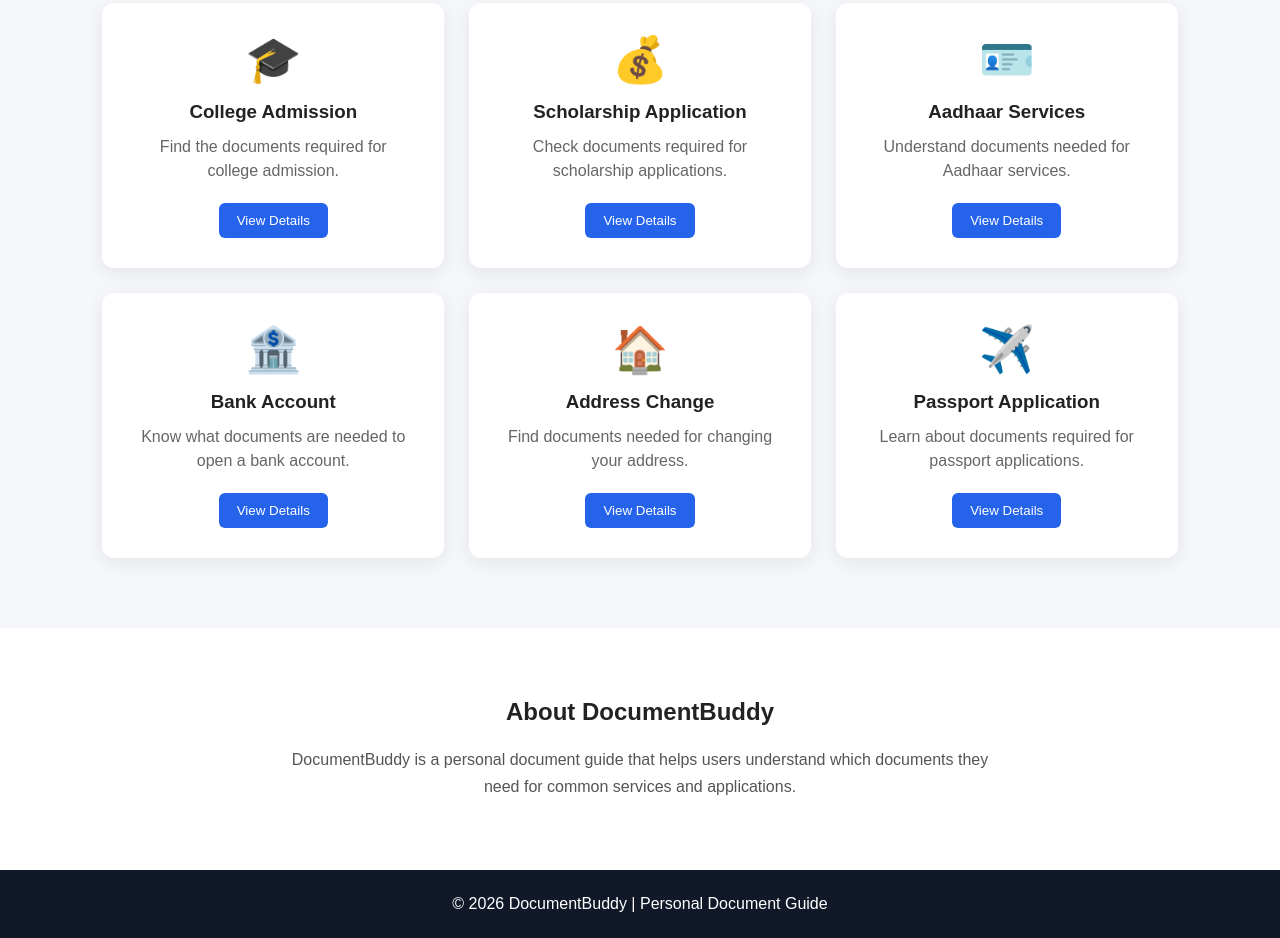
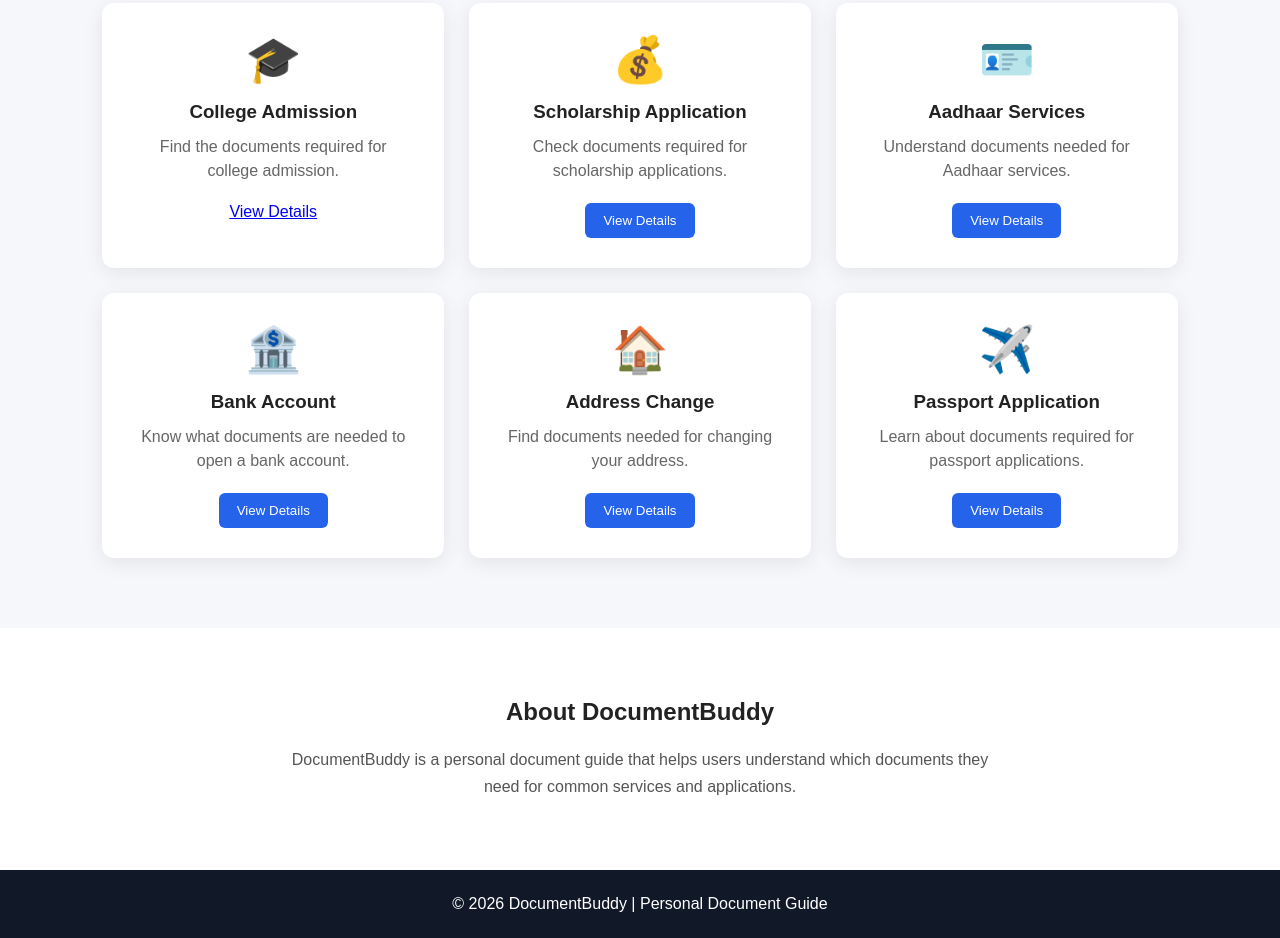
Before and after one commit to KDprasanna/Document-Buddy-, a plain HTML site: page index.html in a window 1280 px wide. Shown: the part 746-1684 px from the top of the page. Drawn offline with Linux system fonts and the light colour scheme.

Commit message:
Change button to link for college details

```diff
--- a/index.html
+++ b/index.html
@@ -76,9 +76,9 @@
                     Find the documents required for college admission.
                 </p>
 
-                <button onclick="openService('college')">
+                <a href="pages/college.html"class="card-button">
                     View Details
-                </button>
+                </a>
 
             </div>
 
```
